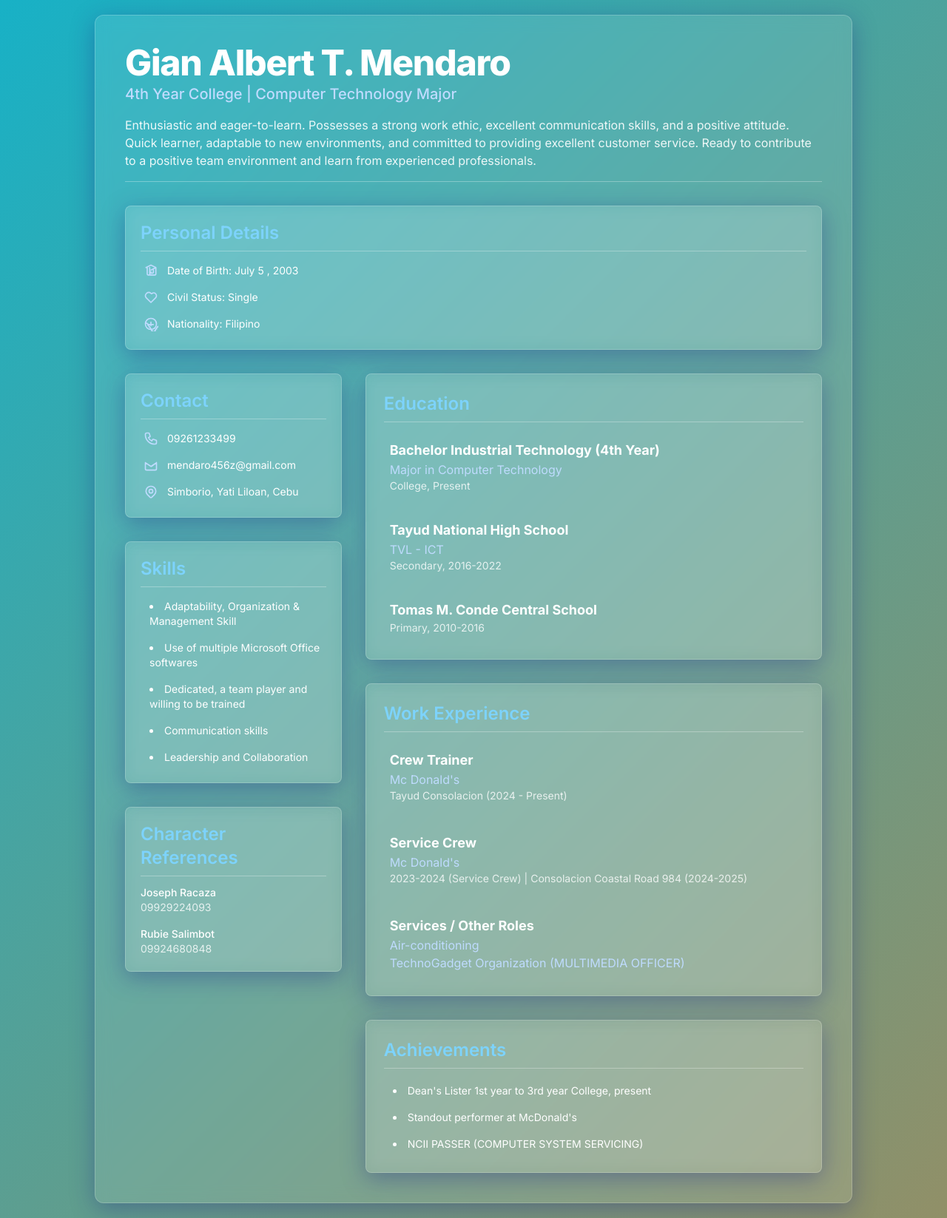
After one commit to gian45x/gian, a PHP site: page /showmoreHTML.html in a window 1280 px wide. The commit adds this page. Shown: the whole page at 74% size. Run offline with PHP 8.4, Linux system fonts and the light colour scheme; some libraries are stand-ins or nearby versions.

Commit message:
fianl nani

```diff
--- a/assets/css/gallery.css
+++ b/assets/css/gallery.css
@@ -7,7 +7,7 @@ input {
 
 #gallery h2,
 .gallery-title {
-    padding: 10px 20px;
+    padding: 20px;
     text-align: center;
     background: rgba(0, 0, 0, 0.6);
     border-radius: 50px;
@@ -17,9 +17,10 @@ input {
     font-family: 'Orbitron', sans-serif;
     letter-spacing: 2px;
     text-transform: uppercase;
-    max-width: 200px;
+    max-width: 250px;
     margin: 80px auto;
     border-top: 1px solid #222;
+
 }
 
 .gallery-section {
--- /dev/null
+++ b/showmore.css
@@ -0,0 +1,35 @@
+/* Custom dynamic background for the glassmorphism effect */
+body {
+    font-family: 'Inter', sans-serif;
+    background: linear-gradient(135deg, #1e3a8a, #06b6d4, #f97316);
+    background-size: 400% 400%;
+    animation: gradientBG 15s ease infinite;
+    min-height: 100vh;
+    display: flex;
+    justify-content: center;
+    align-items: center;
+    padding: 20px;
+}
+
+@keyframes gradientBG {
+    0% { background-position: 0% 50%; }
+    50% { background-position: 100% 50%; }
+    100% { background-position: 0% 50%; }
+}
+
+/* Glassmorphism base class */
+.glass-card {
+    background-color: rgba(255, 255, 255, 0.1); /* Semi-transparent white */
+    backdrop-filter: blur(10px); /* The key to glassmorphism */
+    border: 1px solid rgba(255, 255, 255, 0.2); /* Light border */
+    box-shadow: 0 8px 32px 0 rgba(31, 38, 135, 0.37); /* Subtle shadow */
+}
+
+/* Styling for list items in the glass card */
+.list-item-glow {
+    transition: transform 0.2s, background-color 0.2s;
+}
+.list-item-glow:hover {
+    background-color: rgba(255, 255, 255, 0.15); /* Slightly brighter on hover */
+    transform: translateY(-2px);
+}
--- /dev/null
+++ b/showmoreHTML.html
@@ -0,0 +1,150 @@
+<!DOCTYPE html>
+<html lang="en">
+<head>
+    <meta charset="UTF-8">
+    <meta name="viewport" content="width=device-width, initial-scale=1.0">
+    <title>Gian Albert T. Mendaro - Online Resume</title>
+
+    <script src="https://cdn.tailwindcss.com"></script>
+
+    <link href="https://fonts.googleapis.com/css2?family=Inter:wght@100..900&display=swap" rel="stylesheet">
+
+    <link rel="stylesheet" href="showmore.css">
+
+</head>
+<body>
+
+    <div class="glass-card max-w-5xl mx-auto rounded-xl p-6 md:p-10 text-white w-full">
+        <header class="mb-8 pb-4 border-b border-white/30">
+            <h1 class="text-4xl md:text-5xl font-extrabold tracking-tight">Gian Albert T. Mendaro</h1>
+            <p class="text-xl font-medium text-blue-200 mt-1">4th Year College | Computer Technology Major</p>
+
+            <p class="mt-4 text-sm md:text-base leading-relaxed text-white/90">
+                Enthusiastic and eager-to-learn. Possesses a strong work ethic, excellent communication skills, and a positive attitude. Quick learner, adaptable to new environments, and committed to providing excellent customer service. Ready to contribute to a positive team environment and learn from experienced professionals.
+            </p>
+        </header>
+
+        <section class="glass-card rounded-lg p-5 mb-8">
+            <h2 class="text-2xl font-semibold mb-3 border-b border-white/30 pb-2 text-sky-300">Personal Details</h2>
+            <ul class="space-y-2 text-sm">
+                <li class="flex items-center list-item-glow rounded p-1">
+                    <svg class="w-5 h-5 mr-3 text-blue-200" fill="none" stroke="currentColor" viewBox="0 0 24 24"><path stroke-linecap="round" stroke-linejoin="round" stroke-width="2" d="M20 7l-8-4-8 4m16 0l-8 4m8-4v10a2 2 0 01-2 2h-6a2 2 0 01-2-2V7m-4 0v10a2 2 0 002 2h6m-4-10v5a2 2 0 002 2h2a2 2 0 002-2v-5m-4 5h-2"></path></svg> Date of Birth: July 5 , 2003
+                </li>
+                <li class="flex items-center list-item-glow rounded p-1">
+                    <svg class="w-5 h-5 mr-3 text-blue-200" fill="none" stroke="currentColor" viewBox="0 0 24 24"><path stroke-linecap="round" stroke-linejoin="round" stroke-width="2" d="M4.318 6.318a4.5 4.5 0 000 6.364L12 20.364l7.682-7.682a4.5 4.5 0 00-6.364-6.364L12 5.636l-.318-.318a4.5 4.5 0 00-6.364 0z"></path></svg> Civil Status: Single
+                </li>
+                <li class="flex items-center list-item-glow rounded p-1">
+                    <svg class="w-5 h-5 mr-3 text-blue-200" fill="none" stroke="currentColor" viewBox="0 0 24 24"><path stroke-linecap="round" stroke-linejoin="round" stroke-width="2" d="M3.055 11H5a2 2 0 012 2v1h.055a2 2 0 012 2v1h.055a2 2 0 012 2v1h.055a2 2 0 012 2v1h.055a2 2 0 012 2h1.945a2 2 0 012-2v-1h.055a2 2 0 012-2v-1h.055a2 2 0 012-2v-1h1.945M12 21a9 9 0 100-18 9 9 0 000 18zM12 9v6m-4-2h8"></path></svg> Nationality: Filipino
+                </li>
+            </ul>
+        </section>
+
+        <div class="grid grid-cols-1 lg:grid-cols-3 gap-8">
+
+            <div class="lg:col-span-1 space-y-8">
+
+                <section class="glass-card rounded-lg p-5">
+                    <h2 class="text-2xl font-semibold mb-3 border-b border-white/30 pb-2 text-sky-300">Contact</h2>
+                    <ul class="space-y-2 text-sm">
+                        <li class="flex items-center list-item-glow rounded p-1">
+                            <svg class="w-5 h-5 mr-3 text-blue-200" fill="none" stroke="currentColor" viewBox="0 0 24 24"><path stroke-linecap="round" stroke-linejoin="round" stroke-width="2" d="M3 5a2 2 0 012-2h3.28a1 1 0 01.948.684l1.498 4.493a1 1 0 01-.502 1.21l-2.257 1.13a11.042 11.042 0 005.516 5.516l1.13-2.257a1 1 0 011.21-.502l4.493 1.498a1 1 0 01.684.949V19a2 2 0 01-2 2h-1C9.716 21 3 14.284 3 6V5z"></path></svg> 09261233499
+                        </li>
+                        <li class="flex items-center list-item-glow rounded p-1">
+                            <svg class="w-5 h-5 mr-3 text-blue-200" fill="none" stroke="currentColor" viewBox="0 0 24 24"><path stroke-linecap="round" stroke-linejoin="round" stroke-width="2" d="M3 8l7.84 5.23A3 3 0 0012 14a3 3 0 001.16-.23L21 8M3 8v10a2 2 0 002 2h14a2 2 0 002-2V8M3 8l9 6 9-6"></path></svg> mendaro456z@gmail.com
+                        </li>
+                        <li class="flex items-center list-item-glow rounded p-1">
+                            <svg class="w-5 h-5 mr-3 text-blue-200" fill="none" stroke="currentColor" viewBox="0 0 24 24"><path stroke-linecap="round" stroke-linejoin="round" stroke-width="2" d="M17.657 16.657L13.414 20.9a1.99 1.99 0 01-2.828 0l-4.243-4.243a8 8 0 1111.314 0z"></path><path stroke-linecap="round" stroke-linejoin="round" stroke-width="2" d="M15 11a3 3 0 11-6 0 3 3 0 016 0z"></path></svg> Simborio, Yati Liloan, Cebu
+                        </li>
+                    </ul>
+                </section>
+
+                <section class="glass-card rounded-lg p-5">
+                    <h2 class="text-2xl font-semibold mb-3 border-b border-white/30 pb-2 text-sky-300">Skills</h2>
+                    <ul class="space-y-2 list-disc list-inside text-sm pl-2">
+                        <li class="list-item-glow rounded p-1">Adaptability, Organization & Management Skill</li>
+                        <li class="list-item-glow rounded p-1">Use of multiple Microsoft Office softwares</li>
+                        <li class="list-item-glow rounded p-1">Dedicated, a team player and willing to be trained</li>
+                        <li class="list-item-glow rounded p-1">Communication skills</li>
+                        <li class="list-item-glow rounded p-1">Leadership and Collaboration</li>
+                    </ul>
+                </section>
+
+                <section class="glass-card rounded-lg p-5">
+                    <h2 class="text-2xl font-semibold mb-3 border-b border-white/30 pb-2 text-sky-300">Character References</h2>
+                    <div class="space-y-4 text-sm">
+                        <div>
+                            <p class="font-medium">Joseph Racaza</p>
+                            <p class="text-white/80">09929224093</p>
+                        </div>
+                        <div>
+                            <p class="font-medium">Rubie Salimbot</p>
+                            <p class="text-white/80">09924680848</p>
+                        </div>
+                    </div>
+                </section>
+
+            </div>
+
+            <div class="lg:col-span-2 space-y-8">
+
+                <section class="glass-card rounded-lg p-6">
+                    <h2 class="text-2xl font-semibold mb-4 border-b border-white/30 pb-2 text-sky-300">Education</h2>
+                    <div class="space-y-5">
+                        <div class="list-item-glow rounded p-2">
+                            <h3 class="text-lg font-bold">Bachelor Industrial Technology (4th Year)</h3>
+                            <p class="text-blue-200">Major in Computer Technology</p>
+                            <p class="text-sm text-white/80">College, Present</p>
+                        </div>
+                        <div class="list-item-glow rounded p-2">
+                            <h3 class="text-lg font-bold">Tayud National High School</h3>
+                            <p class="text-blue-200">TVL - ICT</p>
+                            <p class="text-sm text-white/80">Secondary, 2016-2022</p>
+                        </div>
+                        <div class="list-item-glow rounded p-2">
+                            <h3 class="text-lg font-bold">Tomas M. Conde Central School</h3>
+                            <p class="text-sm text-white/80">Primary, 2010-2016</p>
+                        </div>
+                    </div>
+                </section>
+
+                <section class="glass-card rounded-lg p-6">
+                    <h2 class="text-2xl font-semibold mb-4 border-b border-white/30 pb-2 text-sky-300">Work Experience</h2>
+                    <div class="space-y-6">
+
+                        <div class="list-item-glow rounded p-2">
+                            <h3 class="text-lg font-bold">Crew Trainer</h3>
+                            <p class="text-blue-200">Mc Donald's</p>
+                            <p class="text-sm text-white/80">Tayud Consolacion (2024 - Present)</p>
+                        </div>
+
+                        <div class="list-item-glow rounded p-2">
+                            <h3 class="text-lg font-bold">Service Crew</h3>
+                            <p class="text-blue-200">Mc Donald's</p>
+                            <p class="text-sm text-white/80">2023-2024 (Service Crew) | Consolacion Coastal Road 984 (2024-2025)</p>
+                        </div>
+
+                        <div class="list-item-glow rounded p-2">
+                            <h3 class="text-lg font-bold">Services / Other Roles</h3>
+                            <p class="text-blue-200">Air-conditioning</p>
+                            <p class="text-blue-200">TechnoGadget Organization (MULTIMEDIA OFFICER)</p>
+
+                        </div>
+                    </div>
+                </section>
+
+                <section class="glass-card rounded-lg p-6">
+                    <h2 class="text-2xl font-semibold mb-4 border-b border-white/30 pb-2 text-sky-300">Achievements</h2>
+                    <ul class="space-y-2 list-disc list-inside text-sm pl-2">
+                        <li class="list-item-glow rounded p-1">Dean's Lister 1st year to 3rd year College, present</li>
+                        <li class="list-item-glow rounded p-1">Standout performer at McDonald's</li>
+                        <li class="list-item-glow rounded p-1">NCII PASSER (COMPUTER SYSTEM SERVICING)</li>
+                    </ul>
+                </section>
+
+            </div>
+        </div>
+
+    </div>
+
+</body>
+</html>
--- a/website/index.php
+++ b/website/index.php
@@ -86,7 +86,7 @@ $images = $gallery->readAll();
             </p>
 
             <div class="btn-box">
-                <a href="#about" class="scroll-link">Show more...</a>
+                <a href="../showmoreHTML.html">Show more...</a>
             </div>
         </div>
 
```
Also changed, not shown: assets/css/contact.css (added, +60 -0 lines), uploads/1763011884_unnamed.jpg (added).
